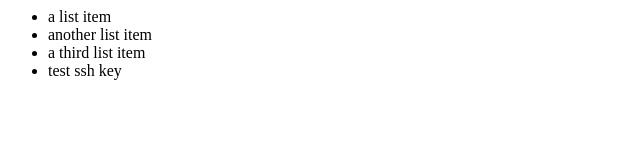
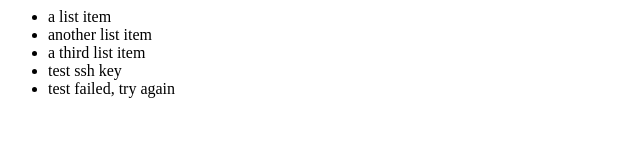
Before and after one commit to LucyI/LearningGit, a plain HTML site: page index.html in a window 1280 px wide. Shown: the whole page, without its empty margins (0-640 px from the left). Drawn offline with Linux system fonts and the light colour scheme.

Commit message:
test 2, first one failed

```diff
--- a/index.html
+++ b/index.html
@@ -7,6 +7,7 @@
             <li>another list item</li>
             <li>a third list item</li>
             <li>test ssh key</li>
+            <li>test failed, try again</li>
         </ul>
     </div>
 </body>
```
